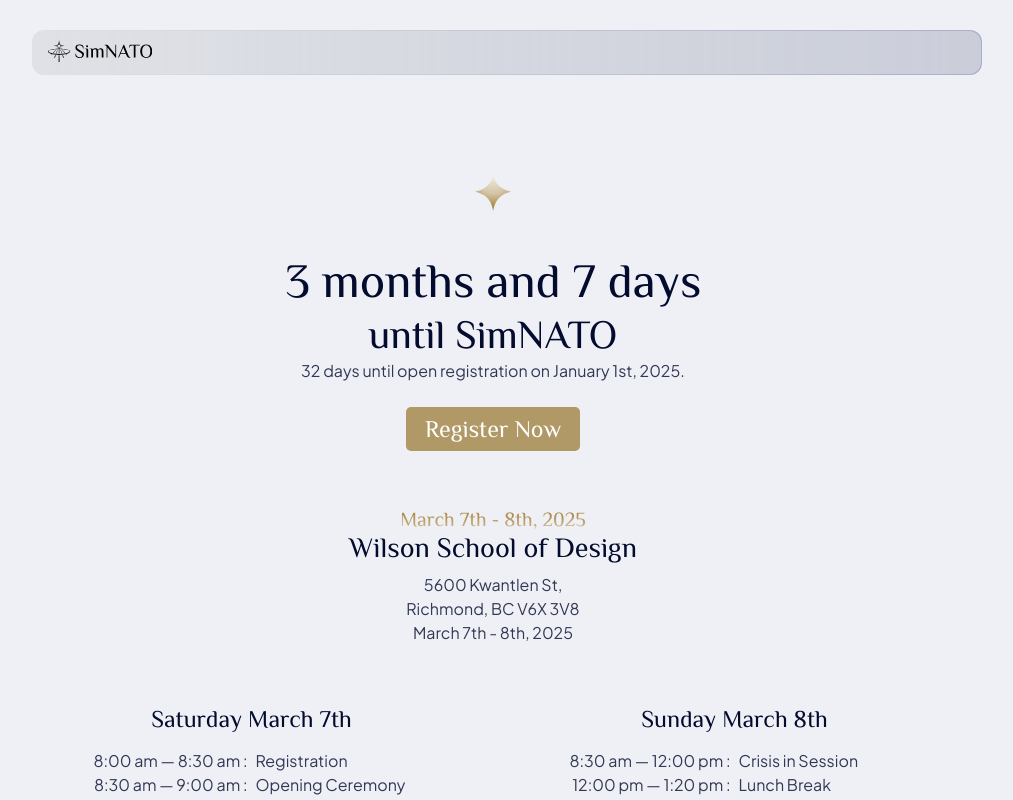
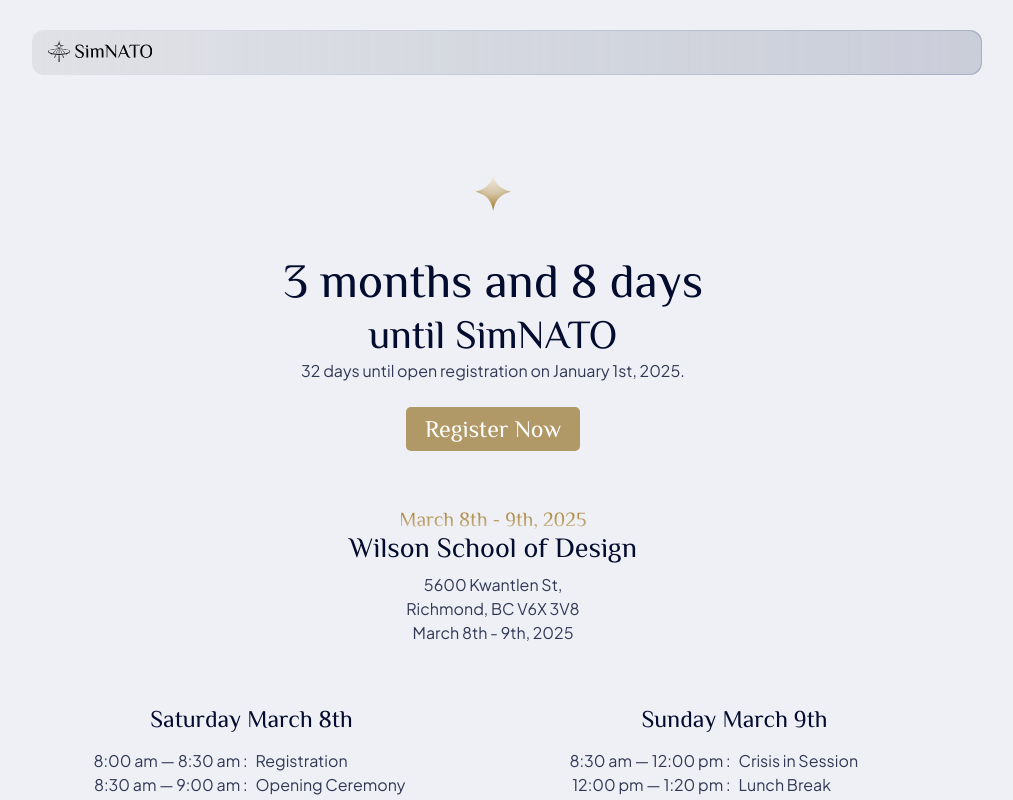
Before and after one commit to oklex/simnato-site, a Next.js app: page /conference in a window 1280 px wide. Shown: the top 800 px of the page, without its empty margins (147-1160 px from the left). Built offline with nearby package versions, Linux system fonts and the light colour scheme; some icons are missing.

Commit message:
fixing dates

```diff
--- a/src/pages/conference.tsx
+++ b/src/pages/conference.tsx
@@ -42,7 +42,7 @@ export const ConferencePage = (): ReactElement => {
 				<NarrowContainer>
 					<Div padding="30px 0px">
 						<Header level={6} mode="gold" center>
-							March 7th - 8th, 2025
+							March 8th - 9th, 2025
 						</Header>
 						<Header level={4} mode="dark" center>
 							Wilson School of Design
@@ -53,13 +53,13 @@ export const ConferencePage = (): ReactElement => {
 							<br />
 							Richmond, BC V6X 3V8
 							<br />
-							March 7th - 8th, 2025
+							March 8th - 9th, 2025
 						</Text>
 					</Div>
 					<SplitScreen>
 						<Div padding="30px 0px">
 							<Header level={5} mode="dark" center>
-								Saturday March 7th
+								Saturday March 8th
 							</Header>
 							<Spacer />
 							<Text mode="dark" subtle align="center">
@@ -92,7 +92,7 @@ export const ConferencePage = (): ReactElement => {
 						</Div>
 						<Div padding="30px 0px">
 							<Header level={5} mode="dark" center>
-								Sunday March 8th
+								Sunday March 9th
 							</Header>
 							<Spacer />
 							<Text mode="dark" subtle align="center">
--- a/src/slices/countdownSlice.tsx
+++ b/src/slices/countdownSlice.tsx
@@ -8,7 +8,7 @@ import Link from 'next/link';
 dayjs.extend(duration);
 
 const Countdown = () => {
-	const targetDate = dayjs('2025-03-07');
+	const targetDate = dayjs('2025-03-08');
 	const registrationDate = dayjs('2025-01-01');
 	const [remainingTime, setRemainingTime] = useState(calculateRemainingTime);
 	const [registrationDays, setRegistrationDays] = useState(
--- a/src/slices/homepageHero.tsx
+++ b/src/slices/homepageHero.tsx
@@ -29,7 +29,7 @@ export const HomepageHero = (): ReactElement => {
 				</Header>
 				<Spacer height="15px" />
 				<Text subtle align="center">
-					March 7th - 8th, 2025 | Richmond, BC
+					March 8th - 9th, 2025 | Richmond, BC
 				</Text>
 				<Spacer height={isMobile ? '5vh' : '5vh'} />
 			</ViewPortSection>
```
